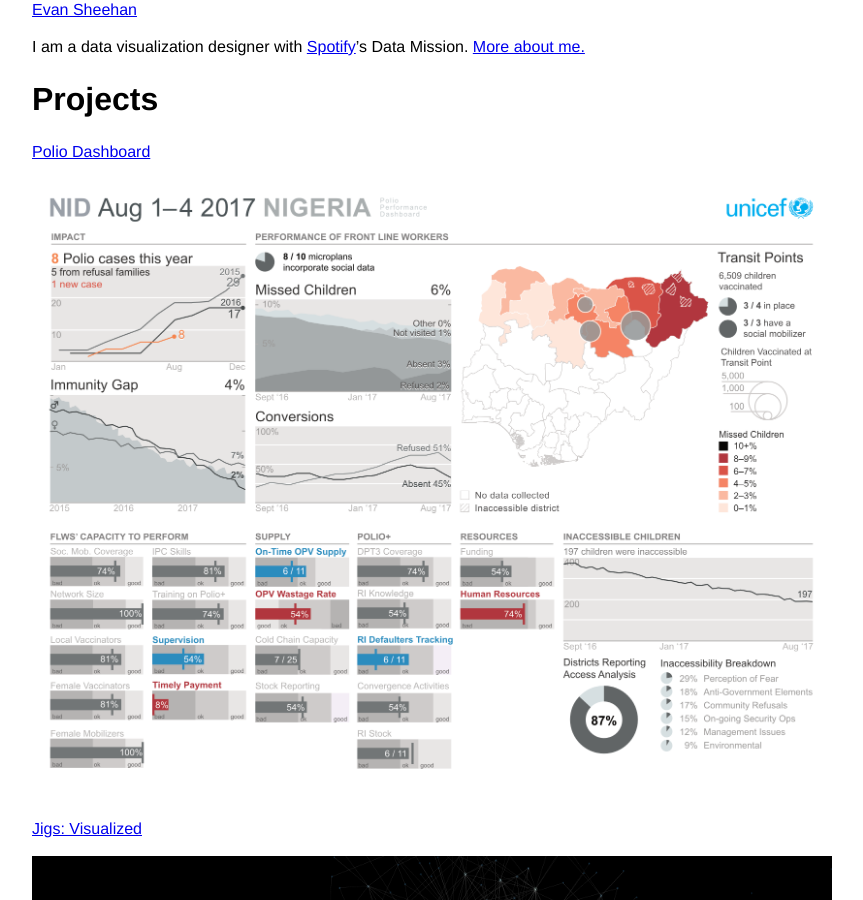
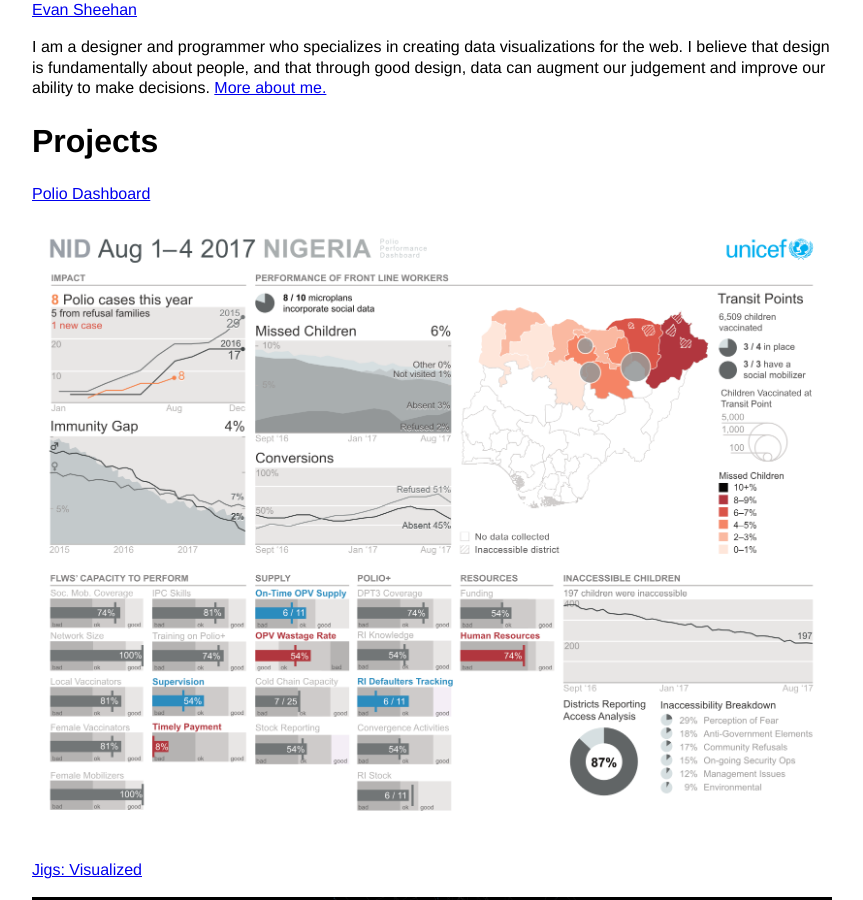
Before and after one commit to darthmall/darthmall.github.io, a Jekyll site: the page built from index.md, in a window 1280 px wide and 900 px high. Shown: the whole window, without its empty margins (208-1071 px from the left). Built offline with Jekyll 4.4.1, drawn with Linux system fonts in a browser that asks for light colours.

Commit message:
Update intro on home page

```diff
--- a/index.md
+++ b/index.md
@@ -5,5 +5,4 @@
 layout: home
 ---
 
-I am a data visualization designer with [Spotify](https://spotify.com)'s Data
-Mission. [More about me.]({% link about.md %})
+I am a designer and programmer who specializes in creating data visualizations for the web. I believe that design is fundamentally about people, and that through good design, data can augment our judgement and improve our ability to make decisions. [More about me.]({% link about.md %})
```
